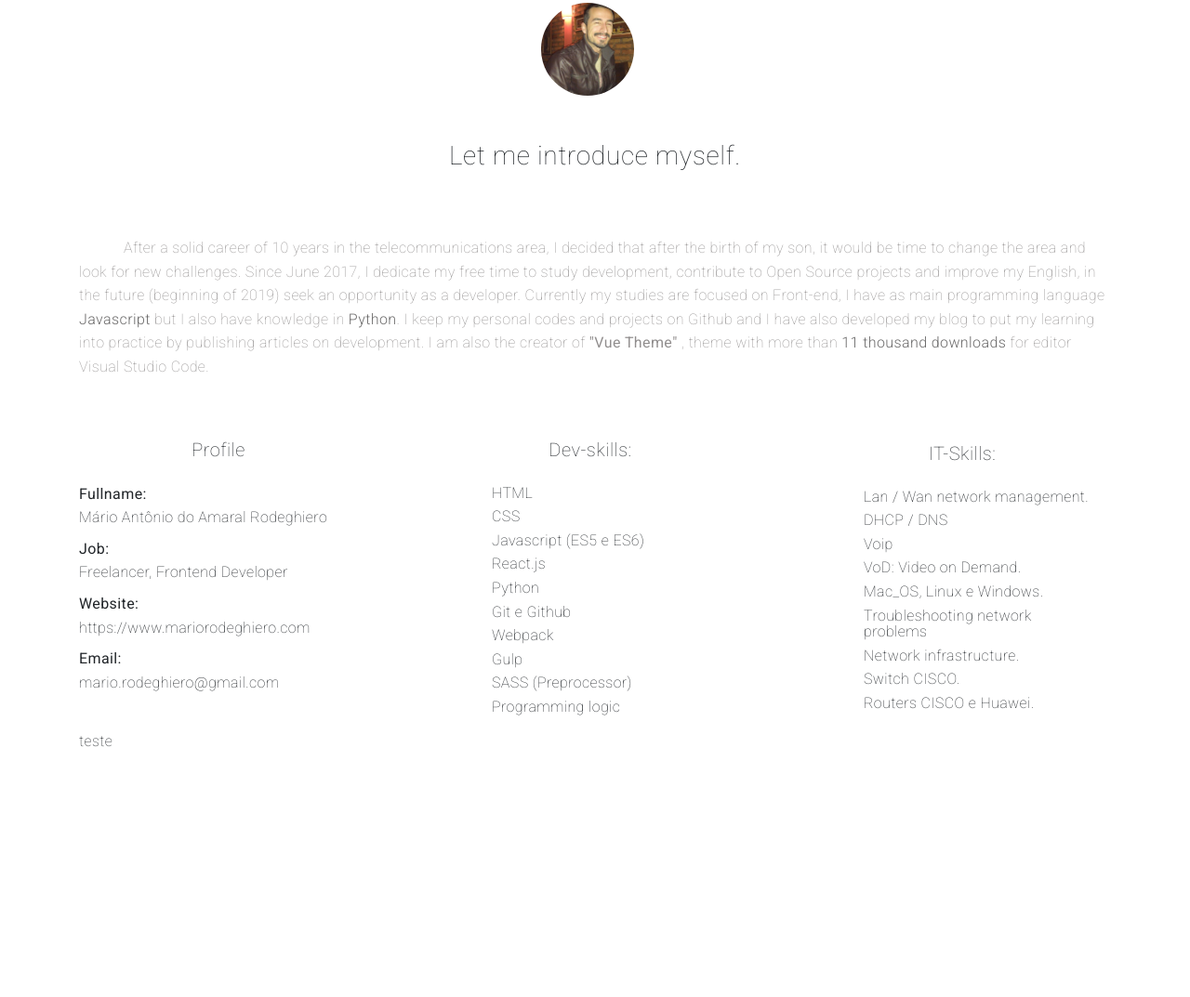
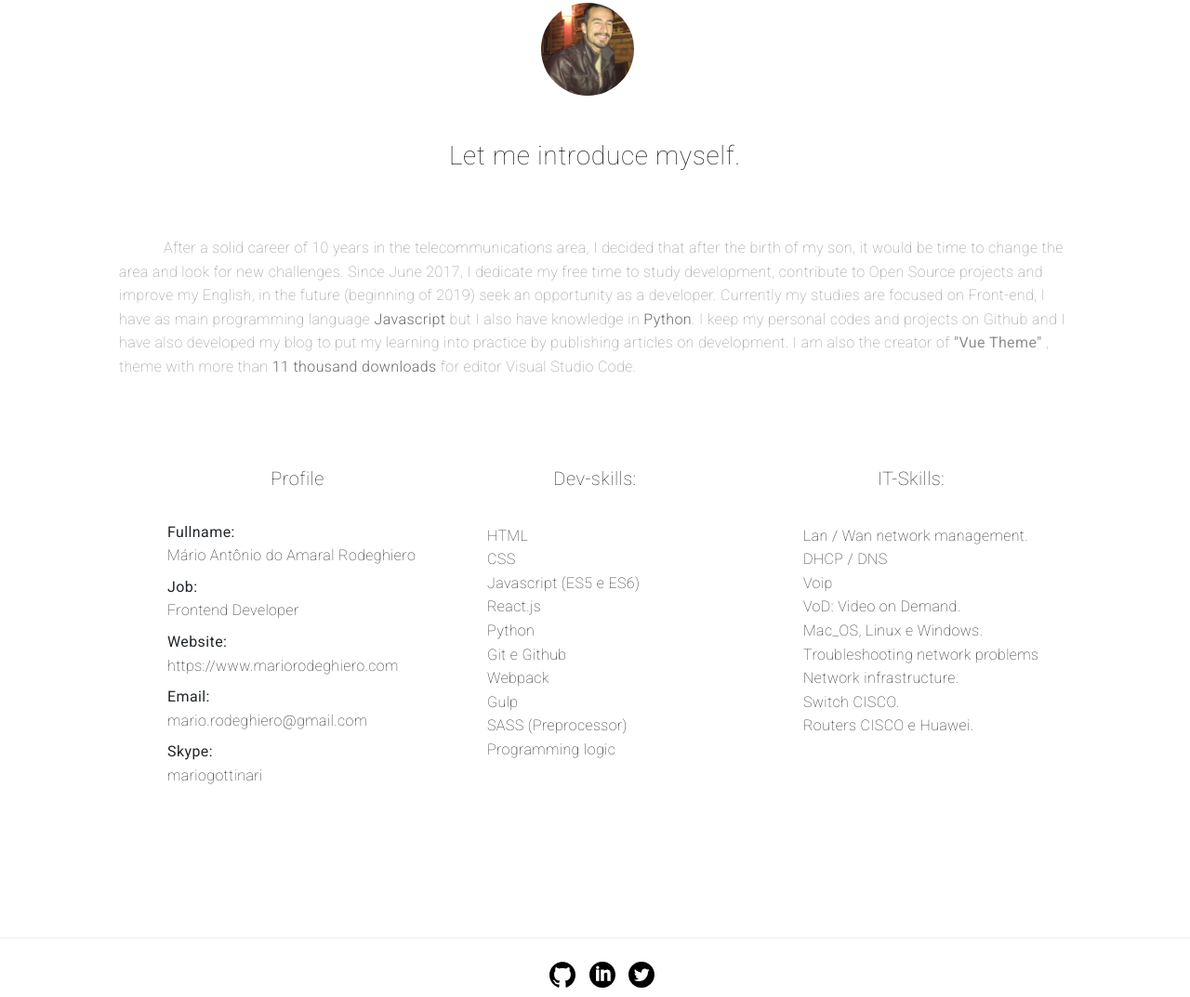
Before and after one commit to mariorodeghiero/new-blog-webpack, a website built with webpack: page about.html in a window 1280 px wide. Shown: the part 190-1263 px from the top of the page at 93% size. Before the commit the page ends 997 px from the top, so only its background shows below. Built offline with nearby package versions, Linux system fonts and the light colour scheme; files whose address does not match are found by name.

Commit message:
edited @media about.html

```diff
--- a/about.html
+++ b/about.html
@@ -31,6 +31,9 @@
   <meta name="application-name" content="Blog Mario Rodeghiero">
 
   <link rel="stylesheet" href="https://maxcdn.bootstrapcdn.com/bootstrap/4.0.0-beta/css/bootstrap.min.css">
+  <script src="https://ajax.googleapis.com/ajax/libs/jquery/1.8.3/jquery.min.js"></script>
+  <script src="http://code.jquery.com/ui/1.9.2/jquery-ui.js"></script>
+  <link rel="stylesheet" href="https://cdnjs.cloudflare.com/ajax/libs/animate.css/3.5.2/animate.min.css">
 
   <!-- Global Site Tag (gtag.js) - Google Analytics -->
   <script async src="https://www.googletagmanager.com/gtag/js?id=UA-107916783-1"></script>
@@ -47,7 +50,6 @@
 </head>
 
 <body>
-  <div class="geral">
 
   <header>
     <div class="container-header">
@@ -76,15 +78,14 @@
     </div>
   </header>
 
-    <div class="container ">
-
+  <div class="container-about">
     <div class="about-title">
       <h2>About Me</h2>
 
       <div>
         <img class="photo-perfil" src="./src//img/perfil.png" alt="My photo" title="My photo">
         <h3 class="introduction">Let me introduce myself.</h3>
-          <p> After a solid career of 10 years in the telecommunications area, I decided that after the birth of my son, it would
+        <p class="p-about"> After a solid career of 10 years in the telecommunications area, I decided that after the birth of my son, it would
           be time to change the area and look for new challenges. Since June 2017, I dedicate my free time to study development,
           contribute to Open Source projects and improve my English, in the future (beginning of 2019) seek an opportunity
           as a developer. Currently my studies are focused on Front-end, I have as main programming language
@@ -101,18 +102,29 @@
     <div class="container-info">
 
       <div class="info">
+        <ul>
+          <li>
             <h5>Profile</h5>
             <h6>Fullname:</h6>
             <p>Mário Antônio do Amaral Rodeghiero</p>
-
+          </li>
+          <li>
             <h6>Job:</h6>
-          <p>Freelancer, Frontend Developer</p>
-
+            <p>Frontend Developer</p>
+          </li>
+          <li>
             <h6>Website:</h6>
             <p>https://www.mariorodeghiero.com</p>
-
+          </li>
+          <li>
             <h6>Email:</h6>
             <p>mario.rodeghiero@gmail.com</p>
+          </li>
+          <li>
+            <h6>Skype:</h6>
+            <p>mariogottinari</p>
+          </li>
+        </ul>
       </div>
 
       <div class="skills">
@@ -130,6 +142,7 @@
           <li>Programming logic</li>
         </ul>
       </div>
+
       <div class="skills">
         <h5>IT-Skills:</h5>
         <ul>
@@ -145,15 +158,27 @@
         </ul>
       </div>
     </div>
-
-      <div>
-        <footer>
-          <p>teste</p>
-        </footer>
   </div>
 
-    </div>
-  </div>
+  <footer class=" footer">
+    <ul class="social-icons">
+      <li>
+        <a href="https://github.com/MarioRodeghiero">
+          <img class="github" src="src/img/github-icon.svg" alt="Icone de redirecionamento para Git">
+        </a>
+      </li>
+      <li>
+        <a href="https://br.linkedin.com/in/mariorodeghiero">
+          <img class="linkedin" src="src/img/linkedin-icon.svg" alt="Icone de redirecionamento para Linkedin">
+        </a>
+      </li>
+      <li>
+        <a href="https://twitter.com/rodeghiero_">
+          <img class="twitter" src="src/img/twitter-icon.svg" alt="Icone de redirecionamento paraTwitter">
+        </a>
+      </li>
+    </ul>
+  </footer>
 
 </body>
 
--- a/src/scss/abstracts/_mixins.scss
+++ b/src/scss/abstracts/_mixins.scss
@@ -123,4 +123,12 @@
       font-size: 0.4rem;
     }
   }
+  .about-title {
+    h3 {
+      font-size: 1rem;
+    }
+    .p-about {
+      font-size: 0.8rem !important;
+    }
+  }
 }
--- a/src/scss/layouts/_main-navigation.scss
+++ b/src/scss/layouts/_main-navigation.scss
@@ -1,3 +1,6 @@
+.container-about {
+  width: 80%;
+  margin: 0 auto;
   .about-title {
     margin: 0 auto;
     margin-top: 100px;
@@ -34,37 +37,39 @@
       }
     }
   }
-
   .container-info {
     display: grid;
-  grid-template-columns: repeat(auto-fill, 300px);
-  grid-column-gap: 100px;
-  align-items: center;
-  margin-top: 50px;
+    grid-template-columns: repeat(auto-fill, 320px);
+    grid-column-gap: 20px;
+    justify-content: center;
+    padding-top: 80px;
+    padding-bottom: 100px;
+    margin: 0 auto;
     .info {
       font-family: "Roboto";
       font-weight: 100;
       line-height: 1.1;
       letter-spacing: 0.025em;
+      padding-bottom: 50px;
       h5 {
         text-align: center;
-      margin-top: -15px;
-      padding-bottom: 20px;
+        // margin-top: 40px;
+        padding-bottom: 30px;
       }
     }
-
     .skills {
       font-family: "Roboto";
       font-weight: 100;
       line-height: 1.6;
       letter-spacing: 0.025em;
-    // margin-top: 50px;
+      padding-bottom: 50px;
       h5 {
         text-align: center;
-      padding: 15px;
+        padding-bottom: 30px;
       }
       ul > li {
         padding: 4px;
+      }
     }
   }
 }
@@ -162,7 +167,8 @@ article {
 */
 
 .container {
-  margin-top: 30px; // float: right;
+  margin-top: 30px;
+  padding-bottom: 100px;
 }
 
 .container-tag {
```
Lines whose indentation alone changed are shown as unchanged.
